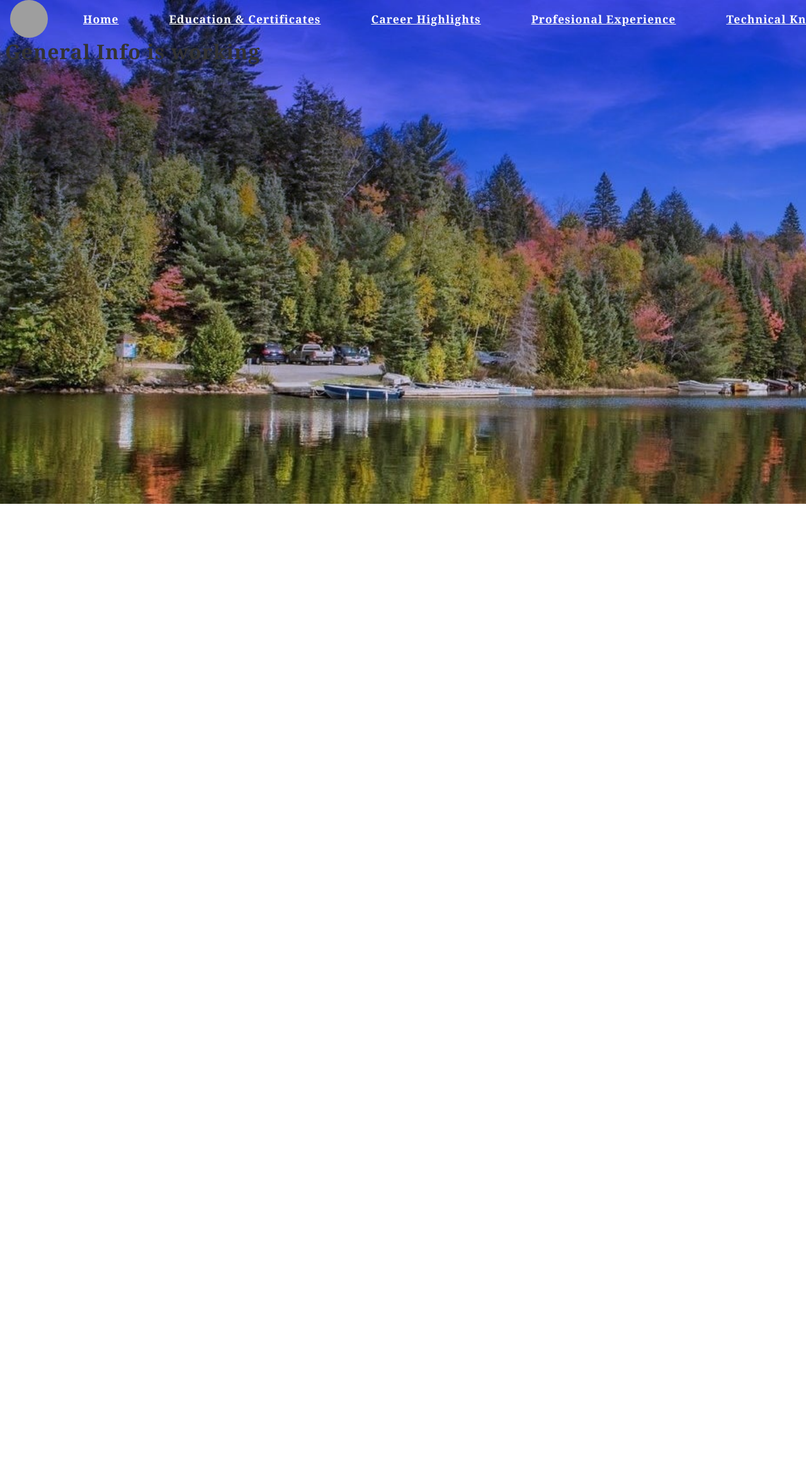
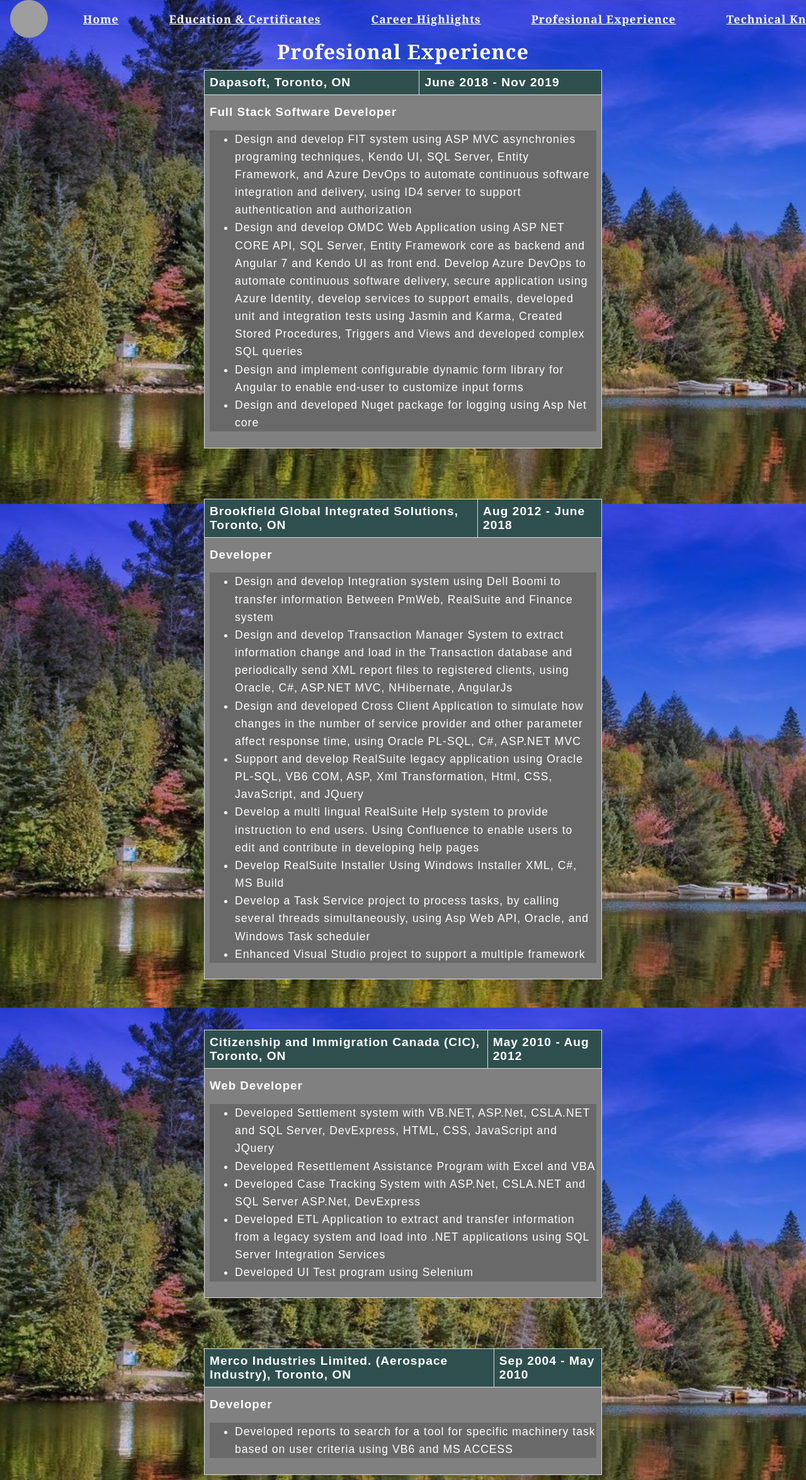
Before and after one commit to Alireza-Majma/resume, an Angular app: page /experience-info in a window 1280 px wide. Shown: the top 2350 px of the page at 63% size. Before the commit the page ends 800 px from the top, so only its background shows below. Built offline with nearby package versions, Linux system fonts and the light colour scheme; grey boxes are pictures that could not be loaded.

Commit message:
after experience

```diff
--- a/src/app/components/experience-info-component/experience-info.component.css
+++ b/src/app/components/experience-info-component/experience-info.component.css
@@ -0,0 +1,37 @@
+:host {
+
+  /* background-color: blueviolet; */
+
+  display: grid;
+  place-items: center;
+  height: 100vv;
+  color: white;
+}
+
+table {
+  font-family: arial, sans-serif;
+  border-collapse: collapse;
+  width: 50%;
+  background-color: dimgray;
+}
+
+td, th {
+  border: 1px solid #dddddd;
+  text-align: left;
+  padding: 8px;
+}
+
+th {
+  background-color: darkslategray;
+  font-size: 1.2em;
+}
+
+tr:nth-child(even) {
+  background-color: gray;
+}
+
+ul {
+  font-size: 1.1em;
+  background-color: dimgray;
+  line-height: 160%;
+}
--- a/src/app/components/experience-info-component/experience-info.component.html
+++ b/src/app/components/experience-info-component/experience-info.component.html
@@ -1,3 +1,116 @@
 <h1>
-  General Info is working
+  Profesional Experience
 </h1>
+<table>
+  <tr>
+    <th>Dapasoft, Toronto, ON </th>
+    <th>June 2018 - Nov 2019</th>
+  </tr>
+  <tr>
+    <td colSpan="2">
+      <h3>Full Stack Software Developer</h3>
+      <ul>
+        <li>Design and develop FIT system using ASP MVC asynchronies programing techniques, Kendo UI, SQL Server, Entity
+          Framework, and Azure DevOps to automate continuous software integration and delivery, using ID4 server to
+          support authentication and authorization
+        </li>
+        <li>Design and develop OMDC Web Application using ASP NET CORE API, SQL Server, Entity Framework core as backend
+          and Angular 7 and Kendo UI as front end. Develop Azure DevOps to automate continuous software delivery, secure
+          application using Azure Identity, develop services to support emails, developed unit and integration tests
+          using Jasmin and Karma, Created Stored Procedures, Triggers and Views and developed complex SQL queries
+        </li>
+        <li>Design and implement configurable dynamic form library for Angular to enable end-user to customize input
+          forms
+        </li>
+        <li>Design and developed Nuget package for logging using Asp Net core
+        </li>
+      </ul>
+
+    </td>
+  </tr>
+</table>
+<div class="filler-div">
+</div>
+<table>
+  <tr>
+    <th>Brookfield Global Integrated Solutions, Toronto, ON </th>
+    <th>Aug 2012 - June 2018</th>
+  </tr>
+  <tr>
+    <td colSpan="2">
+      <h3>Developer</h3>
+      <ul>
+        <li>Design and develop Integration system using Dell Boomi to transfer information Between PmWeb, RealSuite and
+          Finance system
+        </li>
+        <li>Design and develop Transaction Manager System to extract information change and load in the Transaction
+          database and periodically send XML report files to registered clients, using Oracle, C#, ASP.NET MVC,
+          NHibernate, AngularJs
+        </li>
+        <li>Design and developed Cross Client Application to simulate how changes in the number of service provider and
+          other parameter affect response time, using Oracle PL-SQL, C#, ASP.NET MVC
+        </li>
+        <li>Support and develop RealSuite legacy application using Oracle PL-SQL, VB6 COM, ASP, Xml Transformation,
+          Html, CSS, JavaScript, and JQuery
+        </li>
+        <li>Develop a multi lingual RealSuite Help system to provide instruction to end users. Using Confluence to
+          enable users to edit and contribute in developing help pages
+        </li>
+        <li>Develop RealSuite Installer Using Windows Installer XML, C#, MS Build
+        </li>
+        <li>Develop a Task Service project to process tasks, by calling several threads simultaneously, using Asp Web
+          API, Oracle, and Windows Task scheduler
+        </li>
+        <li>Enhanced Visual Studio project to support a multiple framework
+        </li>
+      </ul>
+    </td>
+  </tr>
+</table>
+<div class="filler-div">
+</div>
+<table>
+  <tr>
+    <th>Citizenship and Immigration Canada (CIC), Toronto, ON </th>
+    <th> May 2010 - Aug 2012</th>
+  </tr>
+  <tr>
+    <td colSpan="2">
+      <h3>Web Developer</h3>
+      <ul>
+        <li>Developed Settlement system with VB.NET, ASP.Net, CSLA.NET and SQL Server, DevExpress, HTML, CSS, JavaScript
+          and JQuery
+        </li>
+        <li>Developed Resettlement Assistance Program with Excel and VBA
+        </li>
+        <li>Developed Case Tracking System with ASP.Net, CSLA.NET and SQL Server ASP.Net, DevExpress
+        </li>
+        <li>Developed ETL Application to extract and transfer information from a legacy system and load into .NET
+          applications using SQL Server Integration Services
+        </li>
+        <li>Developed UI Test program using Selenium
+        </li>
+
+      </ul>
+    </td>
+  </tr>
+</table>
+<div class="filler-div">
+</div>
+<table>
+  <tr>
+    <th>Merco Industries Limited. (Aerospace Industry), Toronto, ON </th>
+    <th>Sep 2004 - May 2010</th>
+  </tr>
+  <tr>
+    <td colSpan="2">
+      <h3>Developer</h3>
+      <ul>
+        <li>Developed reports to search for a tool for specific machinery task based on user criteria using VB6 and MS
+          ACCESS
+        </li>
+
+      </ul>
+    </td>
+  </tr>
+</table>
```
